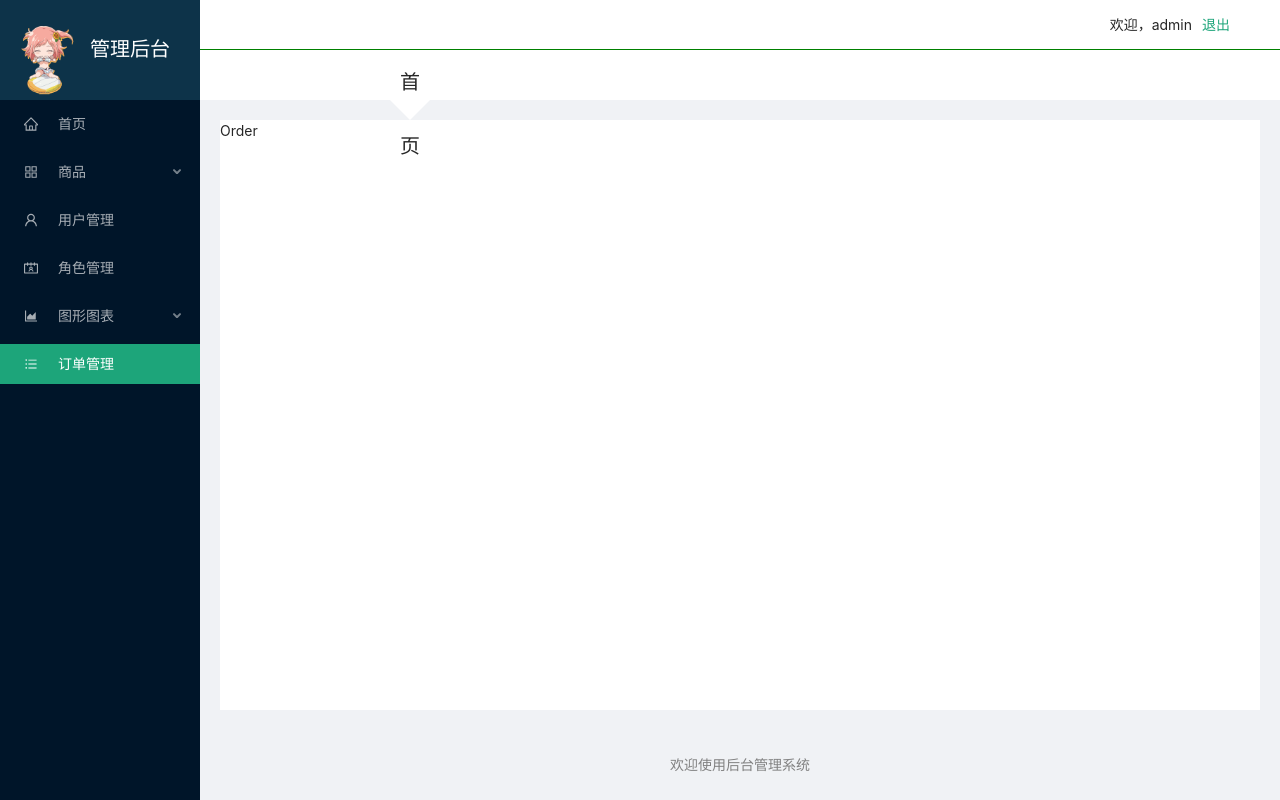
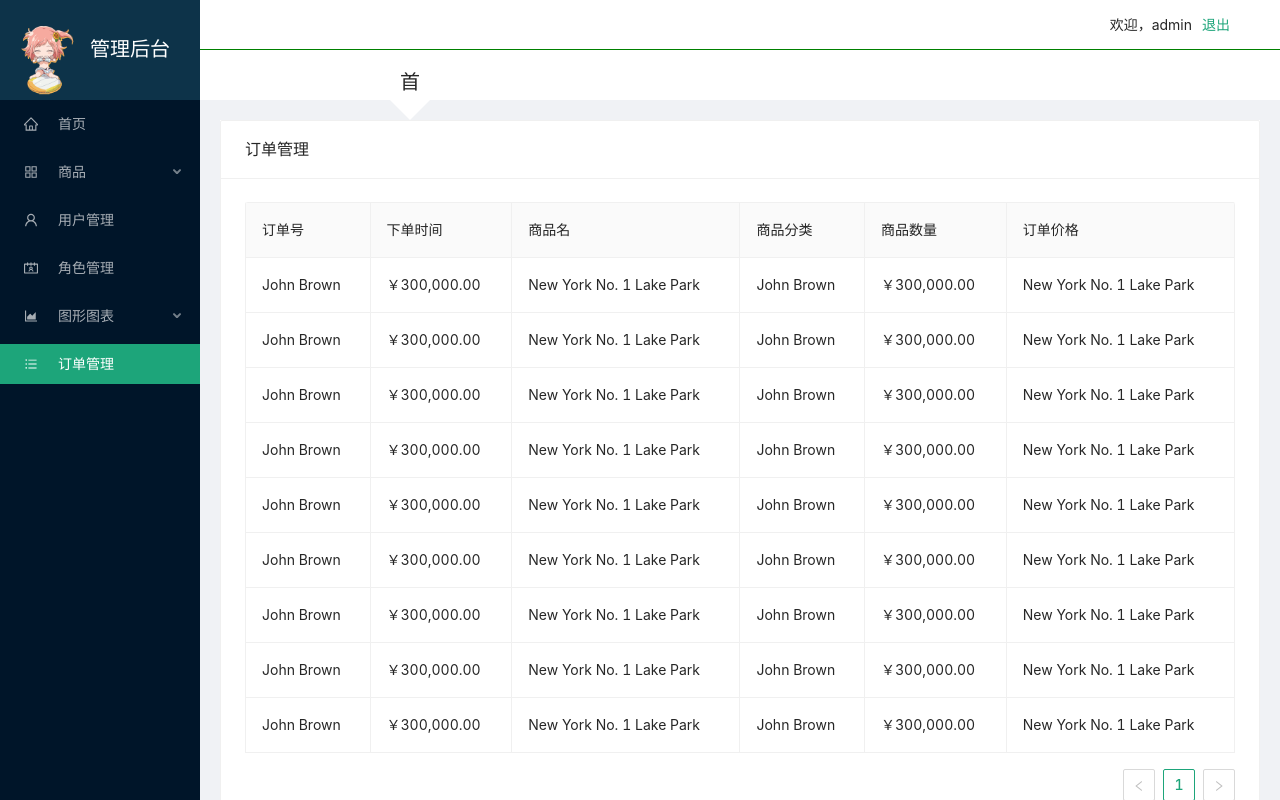
Before and after one commit to AnonymousFatOtaku/testBackend, a React (Create React App) app: page /order in a window 1280 px wide. Built offline with nearby package versions, Linux system fonts and the light colour scheme.

Commit message:
订单管理页面

```diff
--- a/src/pages/order/order.jsx
+++ b/src/pages/order/order.jsx
@@ -1,12 +1,129 @@
 // 订单管理路由
 import React, {Component} from "react";
+import {Button, Card, Space, Table, Modal, Select, Input, Form} from 'antd';
 
 export default class Order extends Component {
   render() {
+
+    const columns = [
+      {
+        title: '订单号',
+        dataIndex: 'orderNumber',
+      },
+      {
+        title: '下单时间',
+        dataIndex: 'orderTime',
+      },
+      {
+        title: '商品名',
+        dataIndex: 'product',
+      },
+      {
+        title: '商品分类',
+        dataIndex: 'category',
+      },
+      {
+        title: '商品数量',
+        dataIndex: 'account',
+      },
+      {
+        title: '订单价格',
+        dataIndex: 'price',
+      },
+    ];
+
+    const data = [
+      {
+        key: '1',
+        orderNumber: 'John Brown',
+        orderTime: '￥300,000.00',
+        product: 'New York No. 1 Lake Park',
+        category: 'John Brown',
+        account: '￥300,000.00',
+        price: 'New York No. 1 Lake Park',
+      },
+      {
+        key: '2',
+        orderNumber: 'John Brown',
+        orderTime: '￥300,000.00',
+        product: 'New York No. 1 Lake Park',
+        category: 'John Brown',
+        account: '￥300,000.00',
+        price: 'New York No. 1 Lake Park',
+      },
+      {
+        key: '3',
+        orderNumber: 'John Brown',
+        orderTime: '￥300,000.00',
+        product: 'New York No. 1 Lake Park',
+        category: 'John Brown',
+        account: '￥300,000.00',
+        price: 'New York No. 1 Lake Park',
+      },
+      {
+        key: '4',
+        orderNumber: 'John Brown',
+        orderTime: '￥300,000.00',
+        product: 'New York No. 1 Lake Park',
+        category: 'John Brown',
+        account: '￥300,000.00',
+        price: 'New York No. 1 Lake Park',
+      },
+      {
+        key: '5',
+        orderNumber: 'John Brown',
+        orderTime: '￥300,000.00',
+        product: 'New York No. 1 Lake Park',
+        category: 'John Brown',
+        account: '￥300,000.00',
+        price: 'New York No. 1 Lake Park',
+      },
+      {
+        key: '6',
+        orderNumber: 'John Brown',
+        orderTime: '￥300,000.00',
+        product: 'New York No. 1 Lake Park',
+        category: 'John Brown',
+        account: '￥300,000.00',
+        price: 'New York No. 1 Lake Park',
+      },
+      {
+        key: '7',
+        orderNumber: 'John Brown',
+        orderTime: '￥300,000.00',
+        product: 'New York No. 1 Lake Park',
+        category: 'John Brown',
+        account: '￥300,000.00',
+        price: 'New York No. 1 Lake Park',
+      },
+      {
+        key: '8',
+        orderNumber: 'John Brown',
+        orderTime: '￥300,000.00',
+        product: 'New York No. 1 Lake Park',
+        category: 'John Brown',
+        account: '￥300,000.00',
+        price: 'New York No. 1 Lake Park',
+      },
+      {
+        key: '9',
+        orderNumber: 'John Brown',
+        orderTime: '￥300,000.00',
+        product: 'New York No. 1 Lake Park',
+        category: 'John Brown',
+        account: '￥300,000.00',
+        price: 'New York No. 1 Lake Park',
+      },
+    ];
+
     return (
-      <div>
-        Order
-      </div>
+      <Card title="订单管理">
+        <Table
+          columns={columns}
+          dataSource={data}
+          bordered
+        />,
+      </Card>
     )
   }
 }
--- a/src/pages/user/user.jsx
+++ b/src/pages/user/user.jsx
@@ -1,7 +1,6 @@
 // 用户管理路由
 import React, {Component} from "react";
 import {Button, Card, Space, Table, Modal, Select, Input, Form} from 'antd';
-import {FormInstance} from 'antd/lib/form';
 import './user.less'
 
 export default class User extends Component {
```
